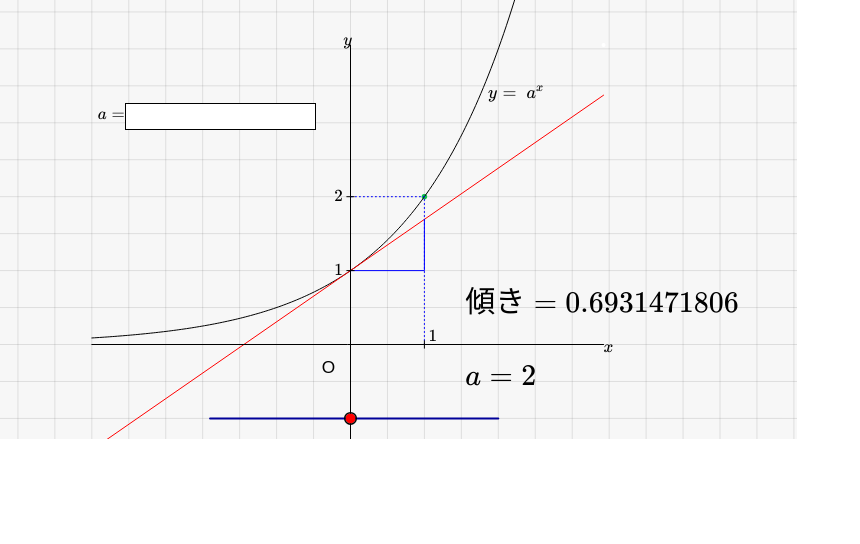
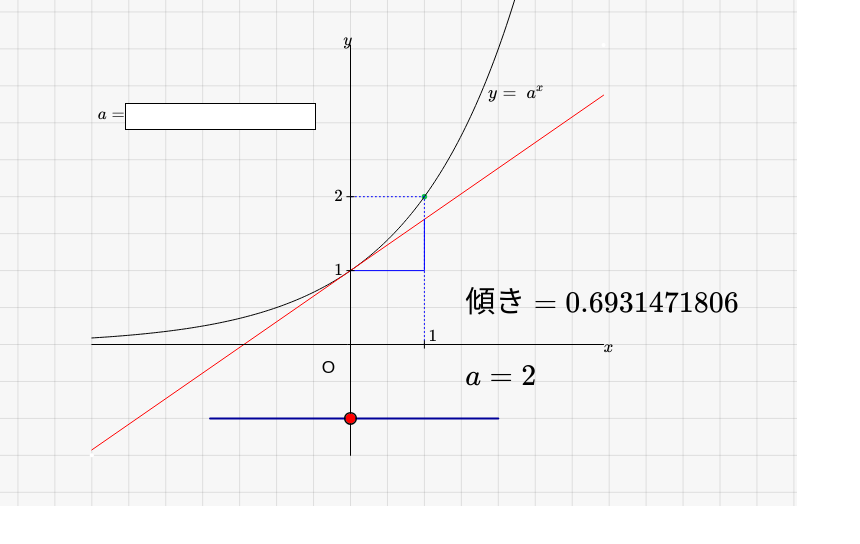
Before and after one commit to knishiura/teachmat5, a plain HTML site: page chap1/napierjsoffL.html in a window 1280 px wide. Shown: the whole page, without its empty margins (0-860 px from the left). Drawn offline with Linux system fonts and the light colour scheme.

Commit message:
napierv2

```diff
--- a/chap1/napierjsoffL.html
+++ b/chap1/napierjsoffL.html
@@ -1876,8 +1876,8 @@ var cdy = CindyJS({
   ports: [{
     id: "CSCanvas",
     width: 797,
-    height: 439,
-    transform: [{visibleRect: [-4.742733518384365, 4.661545498098184, 6.0417418429632495, -1.2787113195073394]}],
+    height: 506,
+    transform: [{visibleRect: [-4.742733518384365, 4.661545498098184, 6.0417418429632495, -2.185310879369686]}],
     grid: 0.5,
     background: "rgb(247,247,247)"
   }],
```
